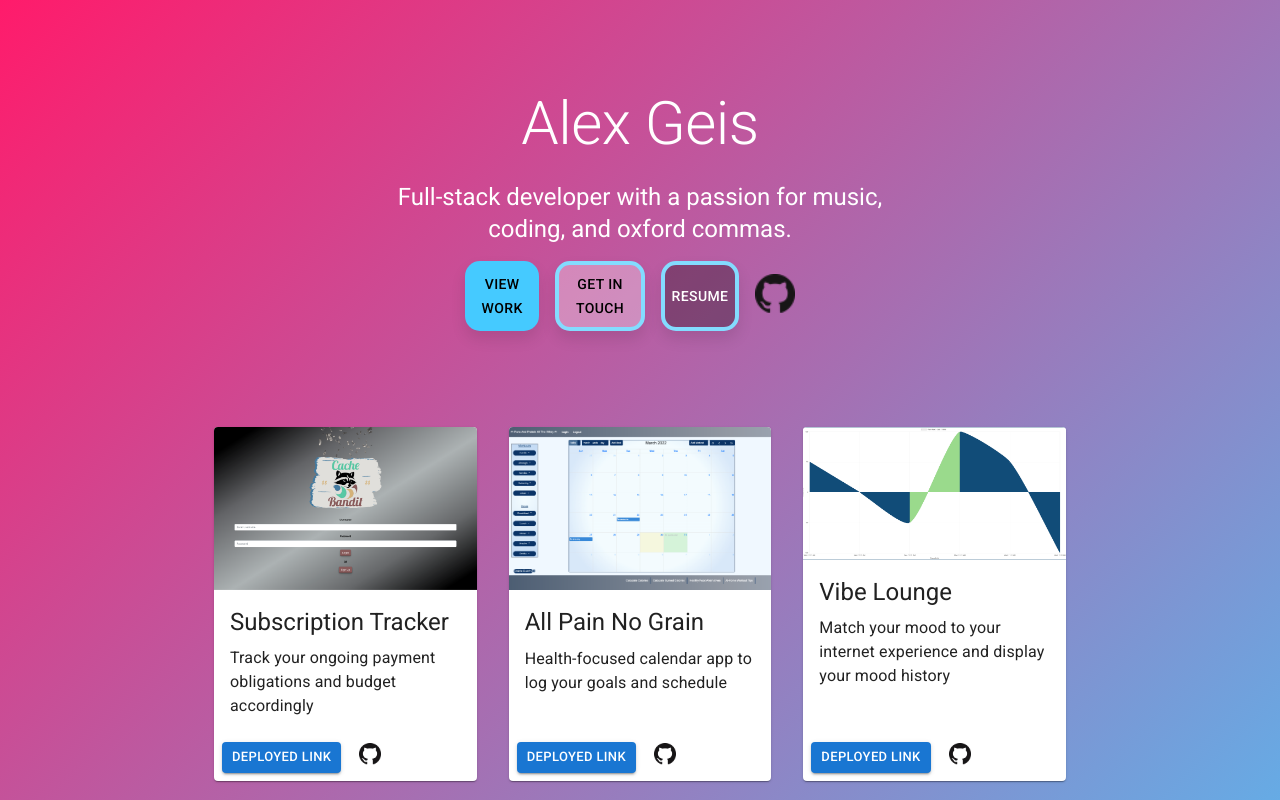
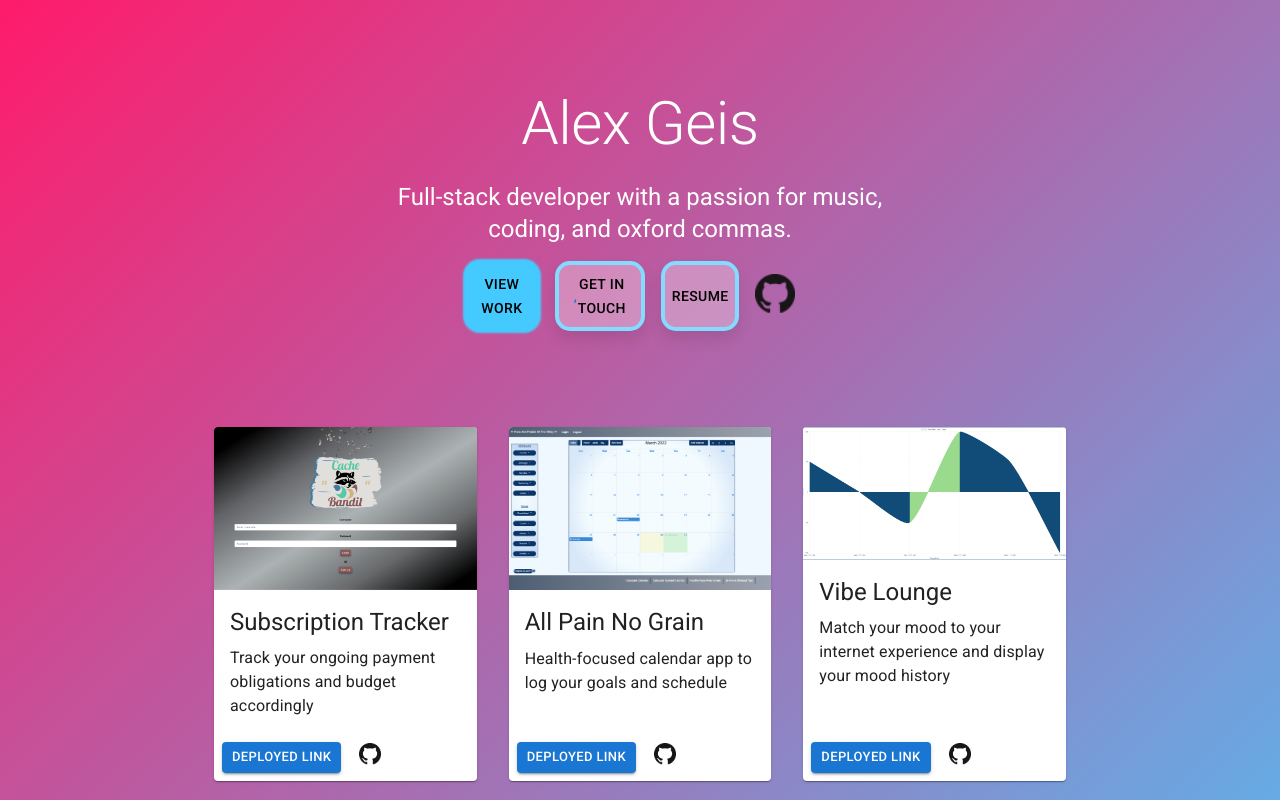
Before and after one commit to alexgeis/React-Portfolio-2, a React (Create React App) app in the folder client/: page / in a window 1280 px wide. Shown: the top 800 px of the page. Built offline with nearby package versions, Linux system fonts and the light colour scheme.

Commit message:
finalized hero button styling

```diff
--- a/client/src/components/Hero.css
+++ b/client/src/components/Hero.css
@@ -3,24 +3,38 @@
                 cursor: pointer;
                 color: white;
                 background-color: #45caff;
-                border: "0 white solid";
-                transition: background-color .5s;
-                box-shadow: 0px 8px 15px rgba(0, 0, 0, 0.1);
+                /* border: 0 white solid; */
+                border-color: #45caff;
+                /* transition: background-color .5s; */
+                -webkit-transition: all 150ms ease-in-out;
+                transition: all 150ms ease-in-out;
+                /* box-shadow: 0px 8px 15px rgba(0, 0, 0, 0.1); */
+                box-shadow: 0 0 2px 2px #45caff , 0 0 0 0 #45caff;
               }
 #workButton:hover{
 background-color: #83dcff;
+/* background-color: #ff1b6b; */
+box-shadow: 0 0 10px 0 #3498db inset, 0 0 10px 4px #3498db;
+/* background-color: linear-gradient(135deg,#ff1b6b,#45caff);; */
 /* border: "2px white solid" */
+}
 
-            }
+#workLink {
+    color:black;
+    text-decoration: none;
+}
+
 /* #touchLink:hover{
 
     color: black
-                } */
+} */
 
 #touchButton {
-    border: 2px #83dcff solid;
+    border: 4px #83dcff solid;
     box-shadow: 0px 8px 15px rgba(0, 0, 0, 0.1);
     transition: background-color .5s;
+    cursor: pointer;
+    background-color: rgba(255, 255, 255, 0.30);
 }
 
 #touchButton:hover{
@@ -28,14 +42,23 @@ background-color: #83dcff;
 }
 
 #resumeButton {
-    border: 2px #83dcff solid;
+    border: 4px #83dcff solid;
+    border-radius: "15px";
     box-shadow: 0px 8px 15px rgba(0, 0, 0, 0.1);
     transition: background-color .5s;
+    background-color: rgba(255, 255, 255, 0.30);
+    cursor: pointer;
+    padding: 0 20px;
 }
 #resumeButton:hover {
     background-color: #83dcff;
 }
-
+#resumeLink {
+    color: black;
+}
+/* #resumeLink:hover {
+    color: black;
+} */
 a.gitHero {
 	transition: all .2s ease-in-out;
 }
--- a/client/src/components/Hero.js
+++ b/client/src/components/Hero.js
@@ -70,24 +70,16 @@ export default function Hero(props) {
               //     cursor: "pointer",
               //   }}
             >
-              <a
-                id="workLink"
-                href="#work"
-                style={{ textDecoration: "none", color: "black" }}
-              >
+              <a id="workLink" href="#work">
                 View Work
               </a>
             </Button>
             <Button
               id="touchButton"
               variant="outlined"
-              style={{
-                borderRadius: "15px",
-                borderWidth: "4px",
-                cursor: "pointer",
-                backgroundColor: "rgba(255, 255, 255, 0.30)",
-              }}
+              style={{ borderRadius: "15px" }}
             >
+              ,{" "}
               <a
                 id="touchLink"
                 href="#contact"
@@ -99,18 +91,12 @@ export default function Hero(props) {
             <Button
               id="resumeButton"
               variant="contained"
-              style={{
-                borderWidth: "4px",
-                borderRadius: "15px",
-                backgroundColor: "rgba(0, 0, 0, 0.30)",
-                cursor: "pointer",
-                padding: "0 20px",
-              }}
+              style={{ borderRadius: "15px" }}
             >
               <a
                 id="resumeLink"
                 href="https://pdfhost.io/v/4GsvwgaSl_Alex_Geis_Resume"
-                style={{ textDecoration: "none", color: "white" }}
+                style={{ textDecoration: "none" }}
                 target="_blank"
                 rel="noreferrer"
               >
```
